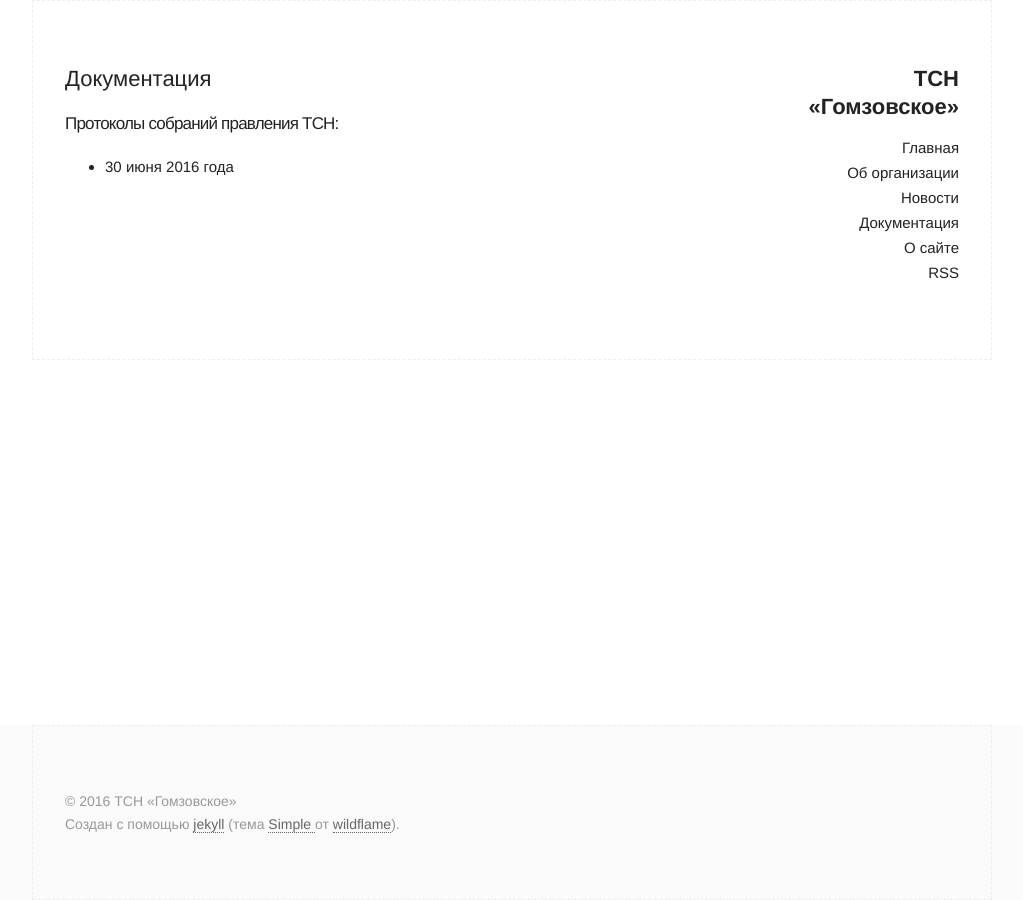
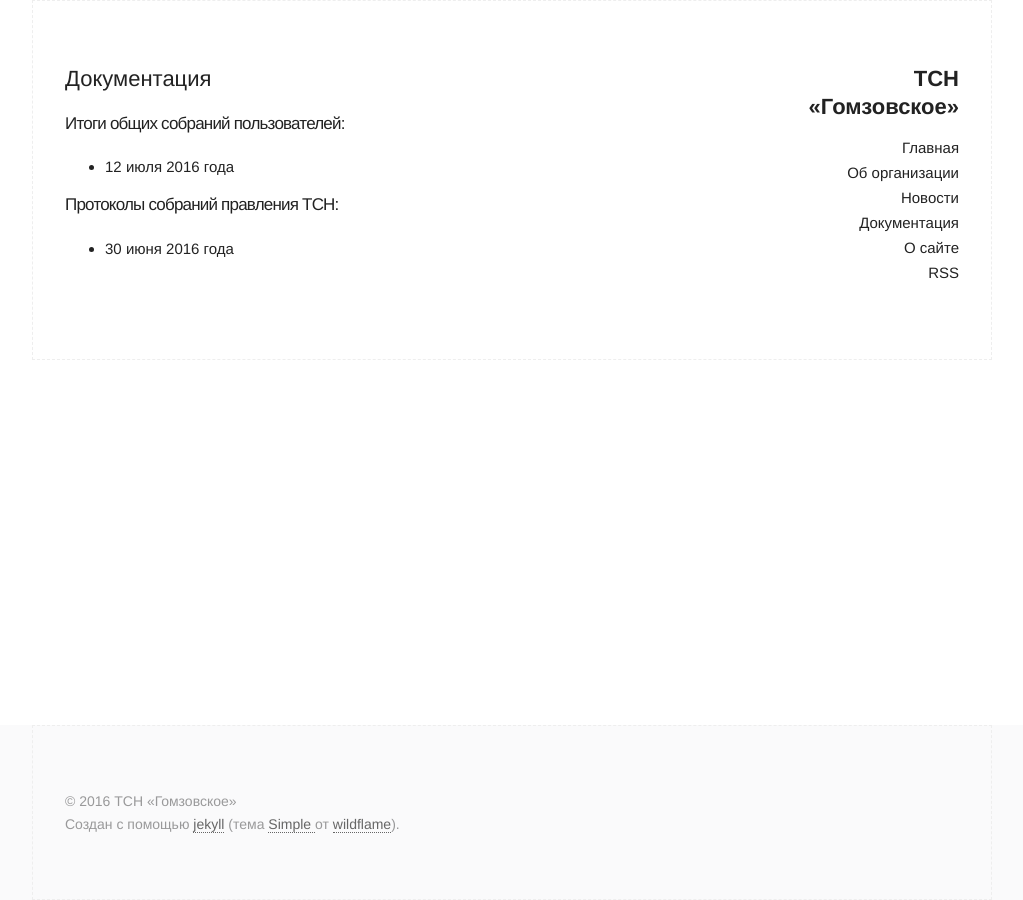
Before and after one commit to tsjgomzovo/tsjgomzovo, a Jekyll site: the page built from docs.html, in a window 1280 px wide. Shown: the whole page, without its empty margins (128-1151 px from the left). Built offline with Jekyll 4.4.1, drawn with Linux system fonts in a browser that asks for light colours.

Commit message:
added meeting results

```diff
--- /dev/null
+++ b/_data/meeting_results.yml
@@ -0,0 +1,3 @@
+- title: 12 июля 2016 года
+  date: 12.07.2016
+  format: pdf
--- a/docs.html
+++ b/docs.html
@@ -6,6 +6,17 @@ title: Документация
 <div>
 
   <h2>Документация</h2>
+
+  <h4>Итоги общих собраний пользователей:</h4>
+
+  <ul>
+    {% for result in site.data.meeting_results %}
+
+    <li><a href="/assets/docs/meeting/results/{{ result.date }}.{{ result.format }}">{{ result.title}}</a></li>
+
+    {% endfor %}
+
+  </ul>
 
   <h4>Протоколы собраний правления ТСН:</h4>
 
```
Also changed, not shown: _posts/2016-08-23-results.md (added, +20 -0 lines), 1 other file.
